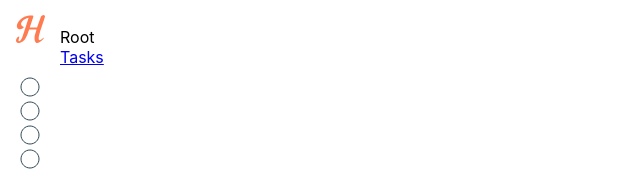
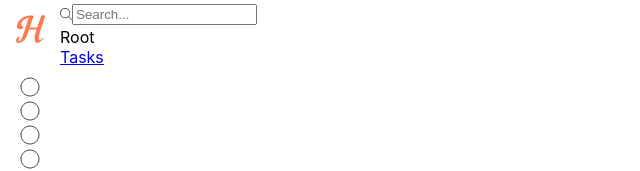
Before and after one commit to vsavitskiy/task-manager, a React (Create React App) app: page / in a window 1280 px wide. Shown: the top 171 px of the page, without its empty margins (0-640 px from the left). Built offline with nearby package versions, Linux system fonts and the light colour scheme; data requests are answered from the project's data file.

Commit message:
add search

```diff
--- a/src/app/store.ts
+++ b/src/app/store.ts
@@ -4,6 +4,7 @@ import { appReducer } from "./model/slice";
 import { tasksReducer } from '../entities/tasks';
 import { usersReducer } from "../entities/users";
 import { filtersReducer } from "../features/filters";
+import { searchReducer } from "../features/searchbar/model/slice";
 import { rootSaga } from './model/sagas'
 
 const sagaMiddleware = createSagaMiddleware()
@@ -14,6 +15,7 @@ export const store = configureStore({
     tasks: tasksReducer,
     users: usersReducer,
     filters: filtersReducer,
+    search: searchReducer,
   },
   middleware: (getDefaultMiddleware) => getDefaultMiddleware()
     .concat(sagaMiddleware),
--- /dev/null
+++ b/src/features/searchbar/index.ts
@@ -0,0 +1 @@
+export { Searchbar } from './searchbar';
--- /dev/null
+++ b/src/features/searchbar/model/selectors.ts
@@ -0,0 +1,27 @@
+import { createSelector } from "@reduxjs/toolkit";
+import { RootState } from "../../../app/store";
+import { Task, tasksSelectors } from "../../../entities/tasks";
+
+export const selectSearchQuery = (state: RootState) => state.search.search_query;
+export const selectSearchModalState = (state: RootState) => state.search.modal_opened;
+
+export const selectSearchResults = createSelector(
+  selectSearchQuery,
+  tasksSelectors.selectTasks,
+  (query: string, tasks: Task[]) => {
+    return tasks.reduce((previousValue: Task[], task) => {
+        const trimmedValue = query.toLowerCase().trim();
+        const taskName = task.name.toLowerCase();
+        const taskDescription = task.name.toLowerCase();
+
+        const isTaskContaining = taskName.indexOf(trimmedValue) > -1
+          || taskDescription.indexOf(trimmedValue) > -1;
+
+        if (isTaskContaining) {
+            return [...previousValue, task];
+        }
+
+        return previousValue;
+    }, []);
+  }
+);
--- /dev/null
+++ b/src/features/searchbar/model/slice.ts
@@ -0,0 +1,27 @@
+import { createSlice, PayloadAction } from "@reduxjs/toolkit";
+
+export interface SearchState {
+  search_query: string;
+  modal_opened: boolean;
+}
+
+const initialState: SearchState = {
+  search_query: '',
+  modal_opened: false,
+};
+
+export const searchSlice = createSlice({
+  name: 'search',
+  initialState: initialState,
+  reducers: {
+    setValue: (state: SearchState, action: PayloadAction<string>) => {
+      state.search_query = action.payload;
+    },
+    toggleModal: (state: SearchState) => {
+      state.modal_opened = !state.modal_opened;
+    }
+  }
+});
+
+export const searchReducer = searchSlice.reducer;
+export const searchActions = searchSlice.actions;
--- /dev/null
+++ b/src/features/searchbar/searchbar.module.scss
@@ -0,0 +1,8 @@
+.searchbar {
+  display: flex;
+  max-width: 200px;
+  align-items: center;
+
+  // TODO: move to variables
+  border-bottom: #E7EAF3;
+}
--- /dev/null
+++ b/src/features/searchbar/searchbar.tsx
@@ -0,0 +1,77 @@
+import React from 'react';
+import { Link } from "react-router-dom";
+import { generatePath } from "react-router";
+import { useAppDispatch, useAppSelector } from "../../app/hooks";
+import { selectSearchModalState, selectSearchQuery, selectSearchResults } from "./model/selectors";
+import { searchActions } from './model/slice';
+import { Input } from "../../shared/ui/input";
+import { Modal } from "../../shared/ui/modal";
+
+import { TASK_ROUTE } from "../../pages/tasks/[id]/constants";
+import { ReactComponent as ZoomIcon } from "./icons/zoom.svg";
+import { ReactComponent as OpenIcons } from "./icons/open.svg";
+
+import type { FC } from 'react';
+
+import styles from './searchbar.module.scss';
+
+export const Searchbar: FC = () => {
+  const dispatch = useAppDispatch();
+  const value = useAppSelector(selectSearchQuery);
+  const isModalVisible = useAppSelector(selectSearchModalState);
+  const foundTasks = useAppSelector(selectSearchResults);
+
+  const handleChange = (value: string) => {
+    dispatch(searchActions.setValue(value));
+  }
+
+  const handleKeyDown = (e: React.KeyboardEvent<HTMLInputElement>) => {
+    if (e.code === 'Enter') {
+      dispatch(searchActions.toggleModal());
+    }
+  }
+
+  const handleModalClose = () => {
+    dispatch(searchActions.toggleModal());
+  }
+
+  return (
+    <div className={styles.searchbar}>
+      <ZoomIcon width={12} height={12} />
+      <Input
+        placeholder="Search..."
+        value={value}
+        onChange={handleChange}
+        onKeyDown={handleKeyDown}
+      />
+
+      <Modal
+        isOpen={isModalVisible}
+        onClose={handleModalClose}
+        showActionButtons={false}
+      >
+        <div>
+          <h3>Results</h3>
+          <div>Tasks containing “{value}”</div>
+
+          <ul>
+            {
+              foundTasks.map((task) => (
+                <li key={task.id}>
+                  <span>{task.name}</span>
+                  <Link
+                    to={generatePath(TASK_ROUTE, { id: task.id as string })}
+                    target="_blank"
+                    rel="noopener noreferrer"
+                  >
+                    <OpenIcons width={14} height={14} />
+                  </Link>
+                </li>
+              ))
+            }
+          </ul>
+        </div>
+      </Modal>
+    </div>
+  );
+}
--- a/src/shared/ui/modal/modal.module.scss
+++ b/src/shared/ui/modal/modal.module.scss
@@ -4,6 +4,7 @@
   left: 0;
   right: 0;
   bottom: 0;
+  pointer-events: none;
 }
 
 .modal {
--- a/src/shared/ui/modal/modal.tsx
+++ b/src/shared/ui/modal/modal.tsx
@@ -67,9 +67,8 @@ export const Modal: React.FC<ModalProps> = (props) => {
             onSubmit();
           }
 
-          return (
+          return portal(
             <div className={styles.overlay}>
-              {portal(
               <div className={cn}>
                 {
                   showCloseButton && (
@@ -111,7 +110,6 @@ export const Modal: React.FC<ModalProps> = (props) => {
                   )
                 }
               </div>
-              )}
             </div>
           )
         }
--- a/src/widgets/header/header.tsx
+++ b/src/widgets/header/header.tsx
@@ -1,4 +1,5 @@
 import React, { ReactNode } from "react";
+import { Searchbar } from "../../features/searchbar";
 
 import styles from './header.module.css';
 
@@ -20,6 +21,10 @@ export const Header: React.FC<HeaderProps> = (props) => {
 
   return (
     <div className={styles.header}>
+      <div className={styles.general}>
+        <Searchbar />
+      </div>
+
       <div className={styles.leftSide}>
         { LeftComponent }
       </div>
--- a/src/widgets/tasksList/helpers.ts
+++ b/src/widgets/tasksList/helpers.ts
@@ -1,5 +1,4 @@
 import { parseISO, format } from "date-fns";
-
 
 export const formatDate = (date: string) => {
   const parsedDate = parseISO(date);
```
Also changed, not shown: src/features/searchbar/icons/open.svg (added), src/features/searchbar/icons/zoom.svg (added). Lines whose indentation alone changed are shown as unchanged.
